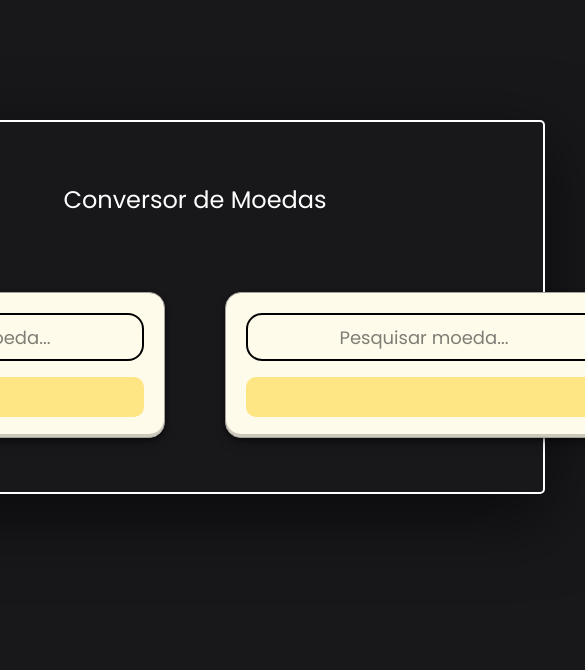
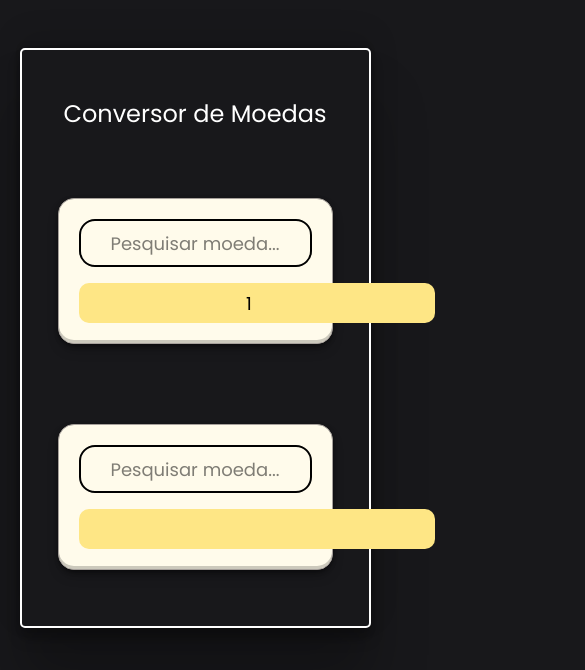
Before and after one commit to Igor-Brandalise/CoinTrack, a website: page index.html in a window 390 px wide. Shown: the top 670 px of the page, 585 px wide, since content can reach past the window. Drawn offline with Linux system fonts and the light colour scheme; no server answers.

Commit message:
responsividade

```diff
--- a/index.html
+++ b/index.html
@@ -7,23 +7,21 @@
     <title>Coin Track</title>
     <link rel="shortcut icon" href="img/coin.png" type="image/x-icon">
     <link rel="stylesheet" href="src/output.css">
-
 </head>
 
-<body class="flex justify-center bg-[var(--background)] ">
+<body class="flex justify-center bg-[var(--background)]">
 
-    <section class="font-[Poppins] text-lg text-center bg-[var(--background-sec)] border-2 text-white w-[700px] mt-30 shadow-[var(--shadow-box)] rounded-[5px] p-3.5">
+    <section class="font-[Poppins] text-lg text-center bg-[var(--background-sec)] border-2 text-white w-[90%] sm:w-[700px] mt-12 shadow-[var(--shadow-box)] rounded-[5px] p-4">
 
-        <h1 class="text-2xl mt-12 ">Conversor de Moedas</h1>
+        <h1 class="text-2xl mt-8 ">Conversor de Moedas</h1>
 
-        <div class="flex justify-center gap-5 mt-14">
+        <div class="flex flex-col sm:flex-row justify-center gap-5 mt-12">
             <!-- Primeiro quadrado -->
             <div class="quadrado">
 
-                <input type="text" id="search1" placeholder="Pesquisar moeda..." autocomplete="off" class="caixa">
+                <input type="text" id="search1" placeholder="Pesquisar moeda..." autocomplete="off" class="caixa w-full">
 
-
-                <div class="dropdown " id="dropdown1"></div>
+                <div class="dropdown" id="dropdown1"></div>
 
                 <input type="number" id="valor1" value="1" min="0.01" class="result">
 
@@ -32,7 +30,7 @@
             <!-- Segundo quadrado -->
             <div class="quadrado">
 
-                <input type="text" id="search2" placeholder="Pesquisar moeda..." autocomplete="off" class="caixa">
+                <input type="text" id="search2" placeholder="Pesquisar moeda..." autocomplete="off" class="caixa w-full">
 
                 <div class="dropdown" id="dropdown2"></div>
 
@@ -41,6 +39,7 @@
             </div>
         </div>
     </section>
+
     <script src="script.js"></script>
 </body>
 
```
Also changed, not shown: src/output.css.
